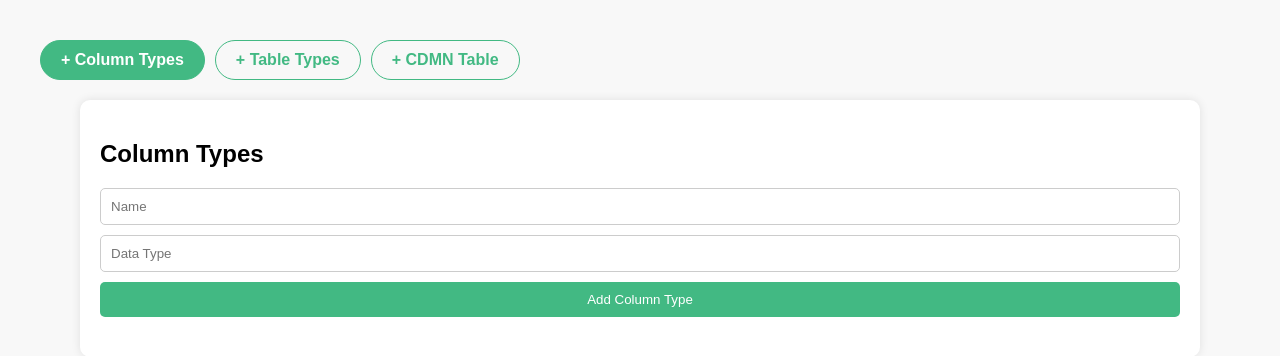
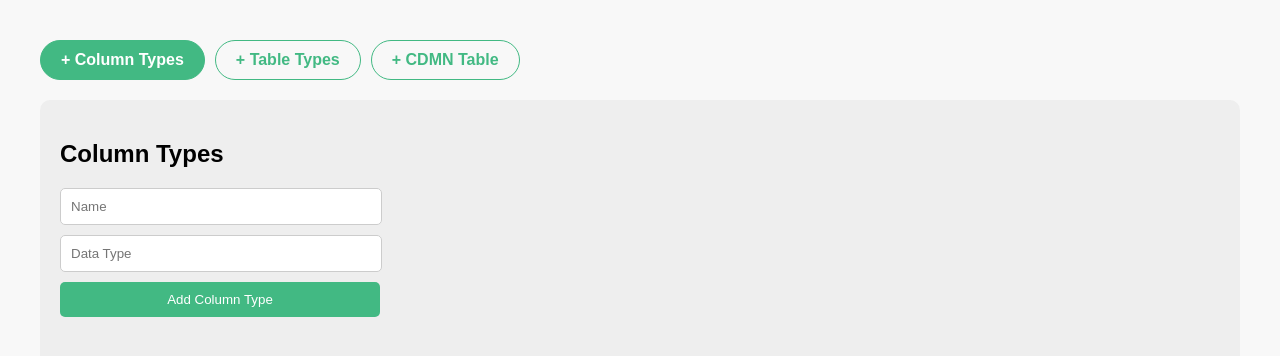
Before and after one commit to clintonimaroo/cdmn-research, a Vue app: page /column-types in a window 1280 px wide. Shown: the top 356 px of the page. Built offline with nearby package versions, Linux system fonts and the light colour scheme.

Commit message:
Updated Ui

```diff
--- a/src/assets/styles.css
+++ b/src/assets/styles.css
@@ -3,10 +3,18 @@ body {
     background-color: #f8f8f8;
     margin: 0;
     padding: 0;
+    height: 100vh;
+    display: flex;
+    flex-direction: column;
 }
 
 #app {
+    display: flex;
+    flex-direction: column;
+    width: 100%;
+    height: 100vh;
     padding: 20px;
+    box-sizing: border-box;
 }
 
 nav {
@@ -31,16 +39,20 @@ nav a.router-link-exact-active {
 }
 
 .container {
-    background-color: #fff;
+    background-color: #EEEEEE;
     border-radius: 10px;
     padding: 20px;
-    box-shadow: 0 0 10px rgba(0, 0, 0, 0.1);
-    width: 90%;
-    max-width: 1200px;
-    margin: 0 auto;
+    width: 100%;
+    max-width: 1600px;
+    flex-grow: 1;
+    display: flex;
+    flex-direction: column;
+    overflow: hidden;
+    box-sizing: border-box;
 }
 
 h2 {
     font-size: 24px;
     margin-bottom: 20px;
+    align-self: flex-start;
 }
--- a/src/components/ColumnTypes.vue
+++ b/src/components/ColumnTypes.vue
@@ -49,6 +49,7 @@ input {
   padding: 10px;
   border: 1px solid #ccc;
   border-radius: 5px;
+  width: 300px;
 }
 
 button {
@@ -58,6 +59,7 @@ button {
   color: white;
   border-radius: 5px;
   cursor: pointer;
+  width: 320px;
 }
 
 ul {
@@ -82,4 +84,6 @@ li button {
   color: white;
   cursor: pointer;
 }
+
+
 </style>
```
